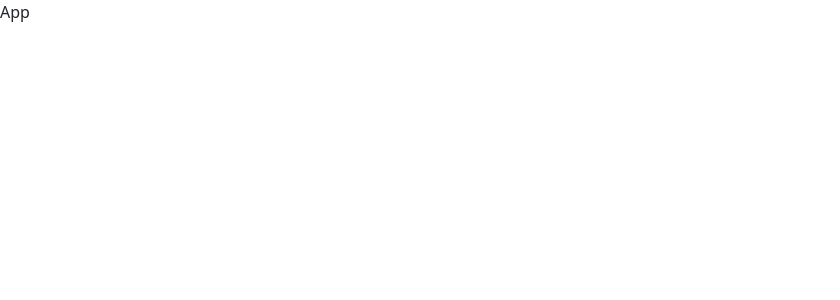
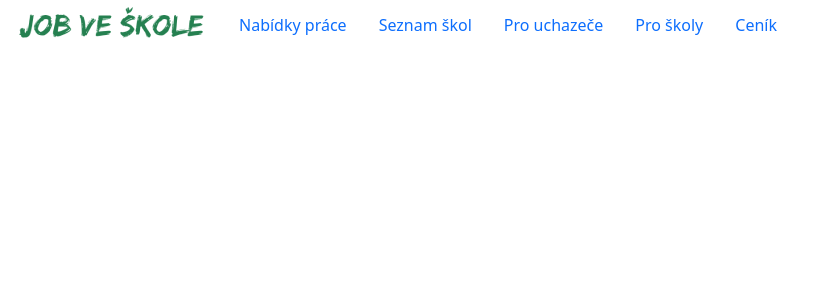
Before and after one commit to violinie/coex, a React (Create React App) app: page / in a window 1280 px wide. Shown: the top 300 px of the page, without its empty margins (0-840 px from the left). Built offline with nearby package versions, Linux system fonts and the light colour scheme; the HTML template or start-up script is replaced by a standard one.

Commit message:
create nav

```diff
--- a/public/index.html
+++ b/public/index.html
@@ -5,12 +5,17 @@
     <meta http-equiv="X-UA-Compatible" content="IE=edge" />
     <meta name="viewport" content="width=device-width, initial-scale=1.0" />
     <title>Document</title>
+    <!--bootstrap-->
     <link
       href="https://cdn.jsdelivr.net/npm/bootstrap@5.1.3/dist/css/bootstrap.min.css"
       rel="stylesheet"
       integrity="sha384-1BmE4kWBq78iYhFldvKuhfTAU6auU8tT94WrHftjDbrCEXSU1oBoqyl2QvZ6jIW3"
       crossorigin="anonymous"
     />
+    <!--fonty-->
+    <link rel="preconnect" href="https://fonts.googleapis.com">
+<link rel="preconnect" href="https://fonts.gstatic.com" crossorigin>
+<link href="https://fonts.googleapis.com/css2?family=Fira+Sans:wght@400;500;700&display=swap" rel="stylesheet">
   </head>
   <body>
     <div id="root"></div>
--- a/src/App.js
+++ b/src/App.js
@@ -1,5 +1,6 @@
 import React from "react";
+import Nav from "./components/Nav";
 
 export default function App() {
-  return <div>App</div>;
+  return <Nav />;
 }
--- /dev/null
+++ b/src/components/Nav.jsx
@@ -0,0 +1,38 @@
+import React from "react";
+
+export default function Nav() {
+  return (
+    <header>
+      <nav className="hstack">
+        <img src="./images/logo.png" alt="" />
+        <ul className="nav">
+          <li className="nav-item">
+            <a href="#" className="nav-link">
+              Nabídky práce
+            </a>
+          </li>
+          <li className="nav-item">
+            <a href="#" className="nav-link">
+              Seznam škol
+            </a>
+          </li>
+          <li className="nav-item">
+            <a href="#" className="nav-link">
+              Pro uchazeče
+            </a>
+          </li>
+          <li className="nav-item">
+            <a href="#" className="nav-link">
+              Pro školy
+            </a>
+          </li>
+          <li className="nav-item">
+            <a href="#" className="nav-link">
+              Ceník
+            </a>
+          </li>
+        </ul>
+      </nav>
+    </header>
+  );
+}
--- a/src/style.scss
+++ b/src/style.scss
@@ -4,7 +4,19 @@
   box-sizing: border-box;
 }
 
-* {
-  padding: 0;
-  margin: 0;
+:root {
+  --main-color: #ff7600;
 }
+
+body {
+  font-family: "Fira Sans", sans-serif;
+}
+
+.nav-link {
+  color: #373f51;
+  font-weight: 700;
+
+  &:hover {
+    color: var(--main-color);
+  }
+}
```
Also changed, not shown: public/images/logo.png (added), src/components/Footer.jsx (added), src/components/Profile.jsx (added).
